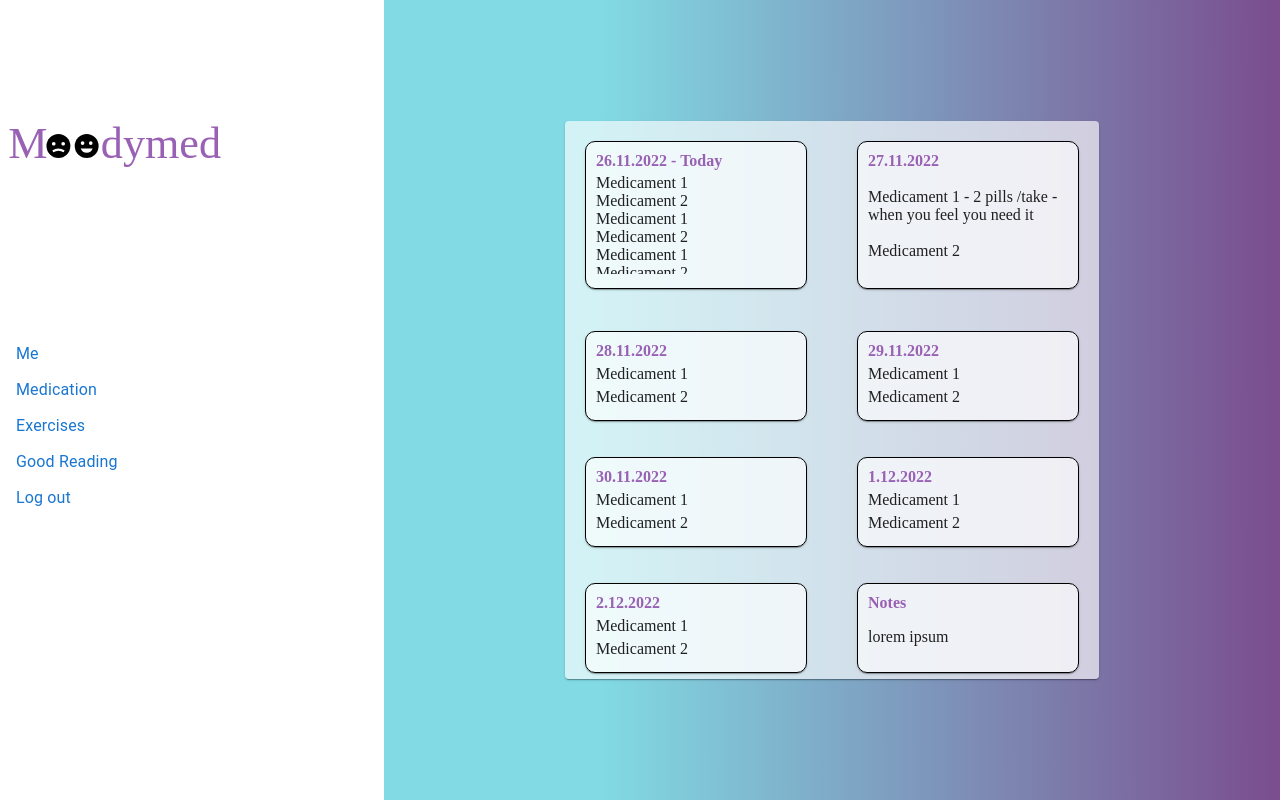
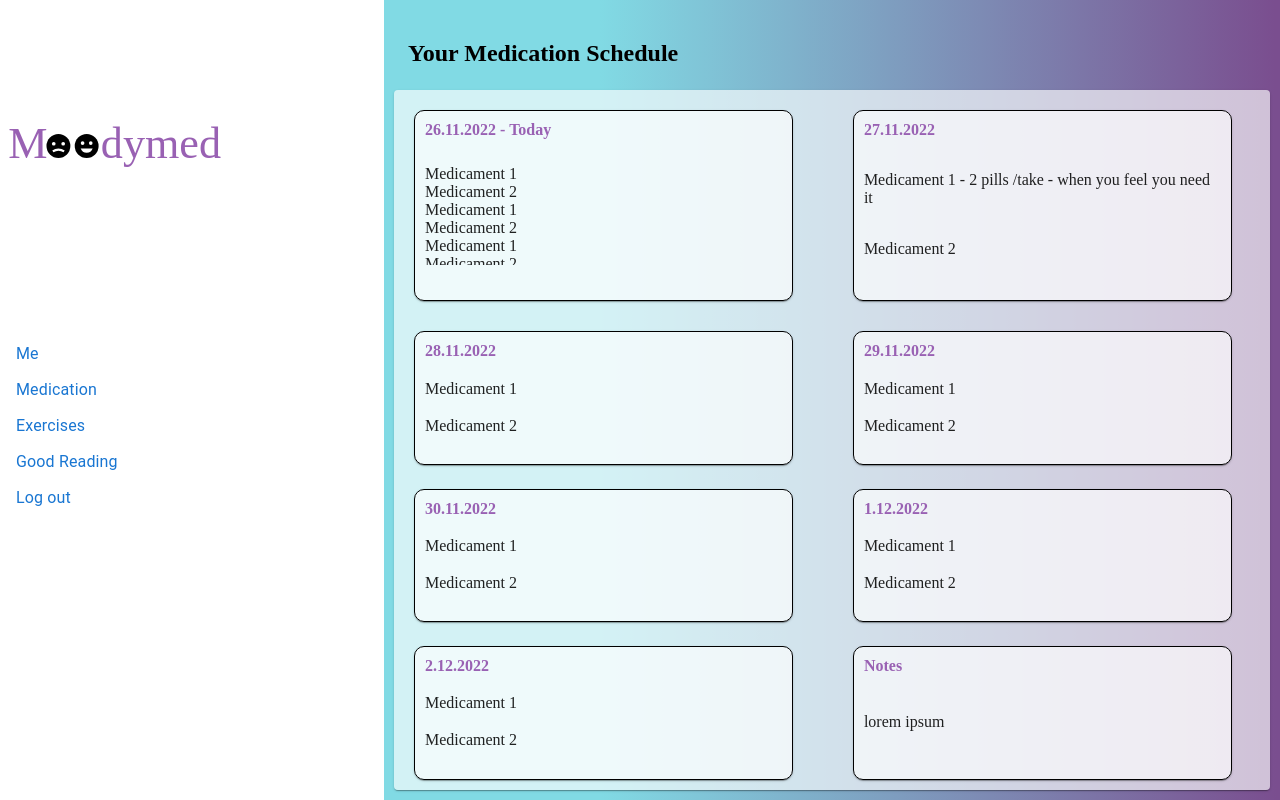
Before and after one commit to madlrusan/M00dymed, a React app: page /medication in a window 1280 px wide. Built offline with nearby package versions, Linux system fonts and the light colour scheme.

Commit message:
Fixes medication page UI

```diff
--- a/src/Components/MedicationTable/MedicationTable.components.tsx
+++ b/src/Components/MedicationTable/MedicationTable.components.tsx
@@ -5,7 +5,7 @@ import { darkPurple, transparentWhite } from '../../modules/theme';
 export const CardContainerGrid = styled(Card)`
     display: grid;
     grid-template-columns: 1fr 1fr;
-    grid-gap: 50px;
+    grid-gap: 5%;
     margin: 10px;
     padding: 20px;
     background-color: ${transparentWhite} !important;
@@ -17,7 +17,7 @@ export const CardContentDay = styled(Card)`
     padding: 10px;
     border: 1px solid black !important;
     border-radius: 10px !important;
-    width: 200px;
+    width: 90%;
     height: 90%;
 `;
 
--- a/src/Components/MedicationTable/MedicationTable.tsx
+++ b/src/Components/MedicationTable/MedicationTable.tsx
@@ -2,11 +2,30 @@ import React from 'react';
 import moment from 'moment';
 import { CardContent } from '@mui/material';
 import { CardContainerGrid, CardContentDay, DayHighlight } from './MedicationTable.components';
+import styled from '@emotion/styled';
+
+export const ContentGrid = styled.div`
+    height: 100vh;
+    width: 100%;
+    display: grid;
+    grid-template-rows: 10vh auto;
+`;
+
+export const TitleCard = styled.div`
+    height: 100%;
+    padding: 3vh;
+    margin-top: 2vh;
+    font-size: 3vh;
+    font-weight: bold;
+    background-color: none;
+`;
 
 export const MedicationTable = () => {
     const today = moment().format('D.MM.YYYY');
 
     return (
+        <ContentGrid>
+            <TitleCard> Your Medication Schedule </TitleCard>
         <CardContainerGrid>
             <CardContentDay>
                 <DayHighlight>{today + ' - Today'}</DayHighlight>
@@ -56,5 +75,7 @@ export const MedicationTable = () => {
                 <div>lorem ipsum</div>
             </CardContentDay>
         </CardContainerGrid>
+        </ContentGrid>
+
     );
 };
```
